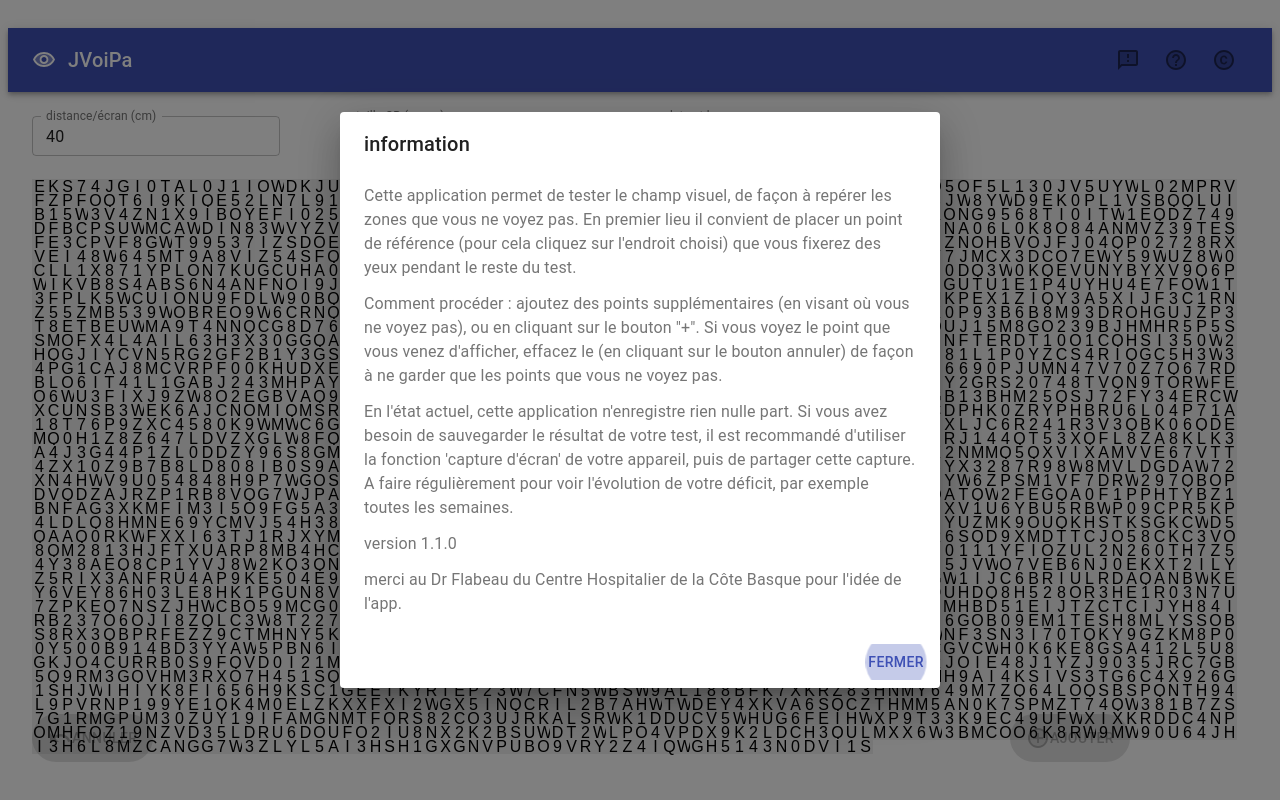
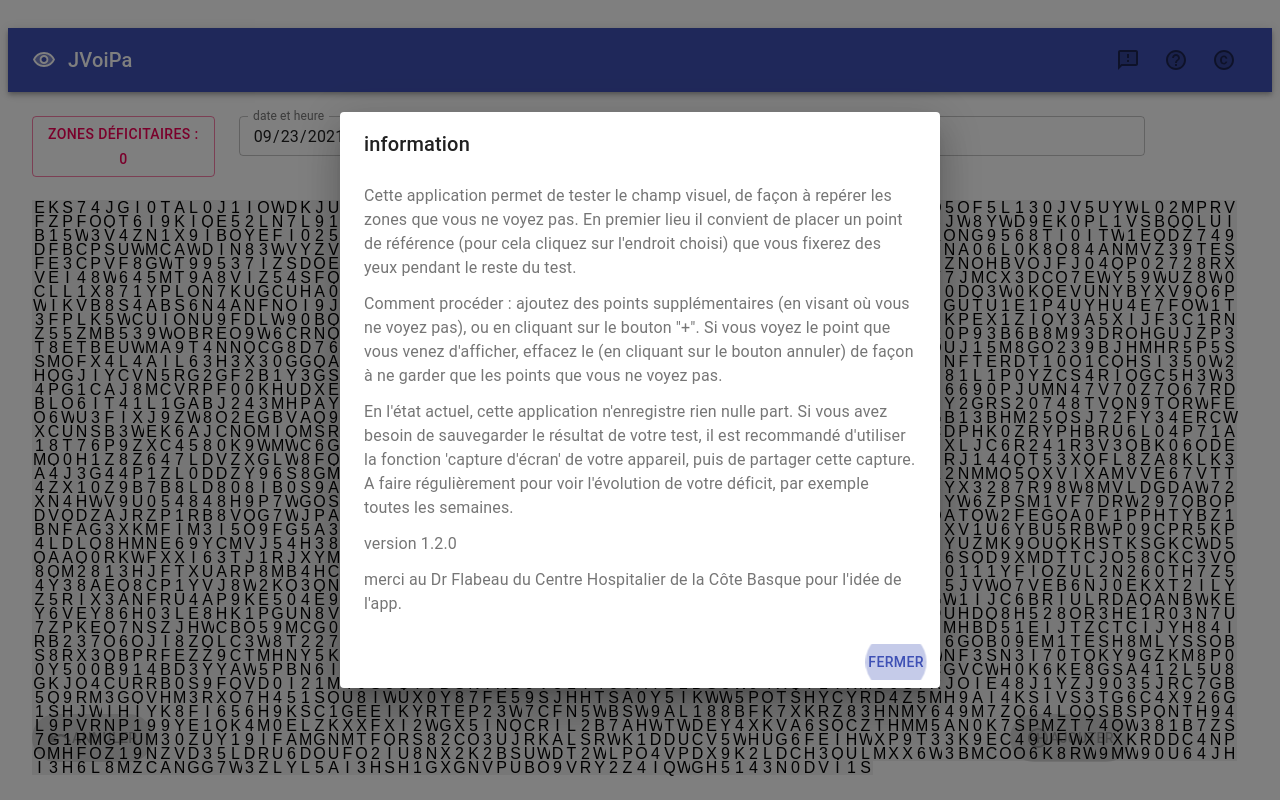
Before and after one commit to kl3mousse/jvoipa, a React (Create React App) app: page / in a window 1280 px wide. Built offline with nearby package versions, Linux system fonts and the light colour scheme; some icons are missing.

Commit message:
1.2.0
- adding counter of visual issues/boxes in UI
- date/time field now defaulted

```diff
--- a/src/App.js
+++ b/src/App.js
@@ -41,7 +41,8 @@ import {
   Grid,
   Fab,
   TextField,
-  useMediaQuery
+  useMediaQuery,
+  Tooltip
 } from "@material-ui/core";
 import Dialog from "@material-ui/core/Dialog";
 import Box from "@material-ui/core/Box";
@@ -151,7 +152,7 @@ export function AlertDialog() {
             voir l'évolution de votre déficit, par exemple toutes les semaines.
           </DialogContentText>
           <DialogContentText id="alert-dialog-description3">
-            version 1.1.0
+            version 1.2.0
           </DialogContentText>
           <DialogContentText id="alert-dialog-description4">
             merci au Dr Flabeau du Centre Hospitalier de la Côte Basque pour l'idée de l'app.
@@ -208,7 +209,8 @@ export function CopyrightDialog() {
             LE LOGICIEL EST FOURNI "EN L'ETAT", SANS AUCUNE GARANTIE, EXPRESSE OU IMPLICITE, Y COMPRIS DE MANIÈRE NON LIMITÉE À LA GARANTIE DE QUALITÉ MARCHANDE, D'ADÉQUATION À UN USAGE PARTICULIER ET D'INFRACTION. EN AUCUN CAS, LES AUTEURS OU LES TITULAIRES DE COPYRIGHT NE PEUVENT ÊTRE TENUS RESPONSABLES DE TOUTE RÉCLAMATION, DE DOMMAGES OU D'AUTRE RESPONSABILITÉ, QU'IL SOIT PAR UN ACTION DE CONTRAT, DE LORT OU DE AUTRE QUE CE SOIT, OU LIÉ AU LOGICIEL OU À L'UTILISATION OU AUTRE LOGICIEL.
           </DialogContentText>
           <DialogContentText>
-          <a href="https://icons8.com/icon/mHBAv5xJ2dcq/eye">Eye icon by Icons8</a>
+            credits: icône de l'app tirée de...
+            <a href="https://icons8.com/icon/mHBAv5xJ2dcq/eye">Icons8</a>
           </DialogContentText>
         </DialogContent>
         <DialogActions>
@@ -258,7 +260,7 @@ class Board extends React.Component {
     this.state = {
       //board_nb_rows: NB_ROWS,
       //board_nb_cols: NB_COLS,
-//      squares: Array(NB_ROWS * NB_COLS).fill(null)
+      //      squares: Array(NB_ROWS * NB_COLS).fill(null)
       squares: Array(this.props.rows * this.props.cols).fill(null)
     };
   }
@@ -326,7 +328,8 @@ class Game extends React.Component {
           squares: Array(NB_ROWS * NB_COLS).fill(null)
         }
       ],
-      isFirstSquareSet: false
+      isFirstSquareSet: false,
+      nbClickedBoxes: 0
     };
   }
 
@@ -336,21 +339,27 @@ class Game extends React.Component {
 
   targetNbOfCols() {
     var c = 0;
-    switch(this.props.w.appWidth) {
-      case 'xl': c=6000; break;
-      case 'lg': c=3500; break;
-      case 'md': c=2500; break;
-      case 'sm': c=1700; break;
-      case 'xs': c=1000; break;
+    switch (this.props.w.appWidth) {
+      case 'xl': c = 6000; break;
+      case 'lg': c = 3500; break;
+      case 'md': c = 2500; break;
+      case 'sm': c = 1700; break;
+      case 'xs': c = 1000; break;
       default: c = 10;
     }
     return c;
+  }
+
+  numberOfColouredBoxes() {
+
+    return (this.state.nbClickedBoxes)
   }
 
   handleClick(i) {
     const history = this.state.history;
     const current = history[history.length - 1];
     const squares = current.squares.slice();
+    this.state.nbClickedBoxes++;
 
     if (this.state.isFirstSquareSet) {
       squares[i] = COLOR2;
@@ -370,6 +379,7 @@ class Game extends React.Component {
   handleUndo() {
     var boardHistory = this.state.history;
     boardHistory.pop(); // removes last element from array :)
+    this.state.nbClickedBoxes--;
     let isFirstSquareSet = false;
     if (boardHistory.length === 1) {
       isFirstSquareSet = false;
@@ -452,25 +462,22 @@ class Game extends React.Component {
           <Grid container spacing={3}>
             <Grid item xs={12}></Grid>
 
-            <Grid item xs={3}>
-              <TextField
-                label="distance/écran (cm)"
-                size="small"
-                defaultValue="40"
-                variant="outlined"
-                aria-describedby="my-helper-text"
-              />
+            <Grid item xs={2}>
+              <Button
+                variant="outlined" color="secondary"
+              //className="square"
+              >
+                zones déficitaires : {
+                  (() => {
+                    switch (this.state.nbClickedBoxes) {
+                      case 0: return 0;
+                      case 1: return 0;
+                      default: return this.state.nbClickedBoxes - 1;
+                    }
+                  })()}
+              </Button>
+
             </Grid>
-            <Grid item xs={3}>
-              <TextField
-                label="taille CB (cases)"
-                size="small"
-                defaultValue="24"
-                variant="outlined"
-                aria-describedby="my-helper-text"
-              />
-            </Grid>
-
             <Grid item xs={3}>
               <TextField
                 id="datetime-local"
@@ -478,13 +485,26 @@ class Game extends React.Component {
                 type="datetime-local"
                 variant="outlined"
                 size="small"
-                defaultValue={defaultDateTimeValue}
+                //defaultValue={defaultDateTimeValue}
+                //defaultValue={new Date().getFullYear()+"-02-02T21:11:22"}
+                defaultValue={new Date().toJSON().slice(0, 19)}
                 InputLabelProps={{
                   shrink: true
                 }}
               />
             </Grid>
-            <Grid item xs={3}></Grid>
+            <Grid item xs={6}>
+            <Tooltip title="distance à laquelle vous vous tenez de l'écran, nombre de cases pour faire la largeur d'une carte bleue, appareil utilisé, ...">
+              <TextField
+                fullWidth
+                label="commentaires"
+                size="small"
+                //defaultValue="40"
+                variant="outlined"
+                aria-describedby="my-helper-text"
+              />
+              </Tooltip>
+            </Grid>
 
             <Grid item xs={12} hidden='true'>
               <Typography variant="caption">taille de la grille :</Typography>
@@ -503,7 +523,7 @@ class Game extends React.Component {
               <Board
                 rows={this.targetNbOfRows()}
                 cols={this.targetNbOfCols()}
-//                cols={this.state.cols}
+                //                cols={this.state.cols}
                 squares={current.squares}
                 onClick={(i) => this.handleClick(i)}
               />
@@ -512,7 +532,7 @@ class Game extends React.Component {
 
 
         </Container>
-      </Box>
+      </Box >
     );
   }
 }
@@ -536,6 +556,6 @@ export default function App() {
   //           <span>{`${appWidth}`}</span>
   return <Box>
     <Favicon url='https://img.icons8.com/plumpy/24/000000/visible--v1.png' />
-           <Game w={{appWidth}} />
-         </Box>;
+    <Game w={{ appWidth }} />
+  </Box>;
 }
```
